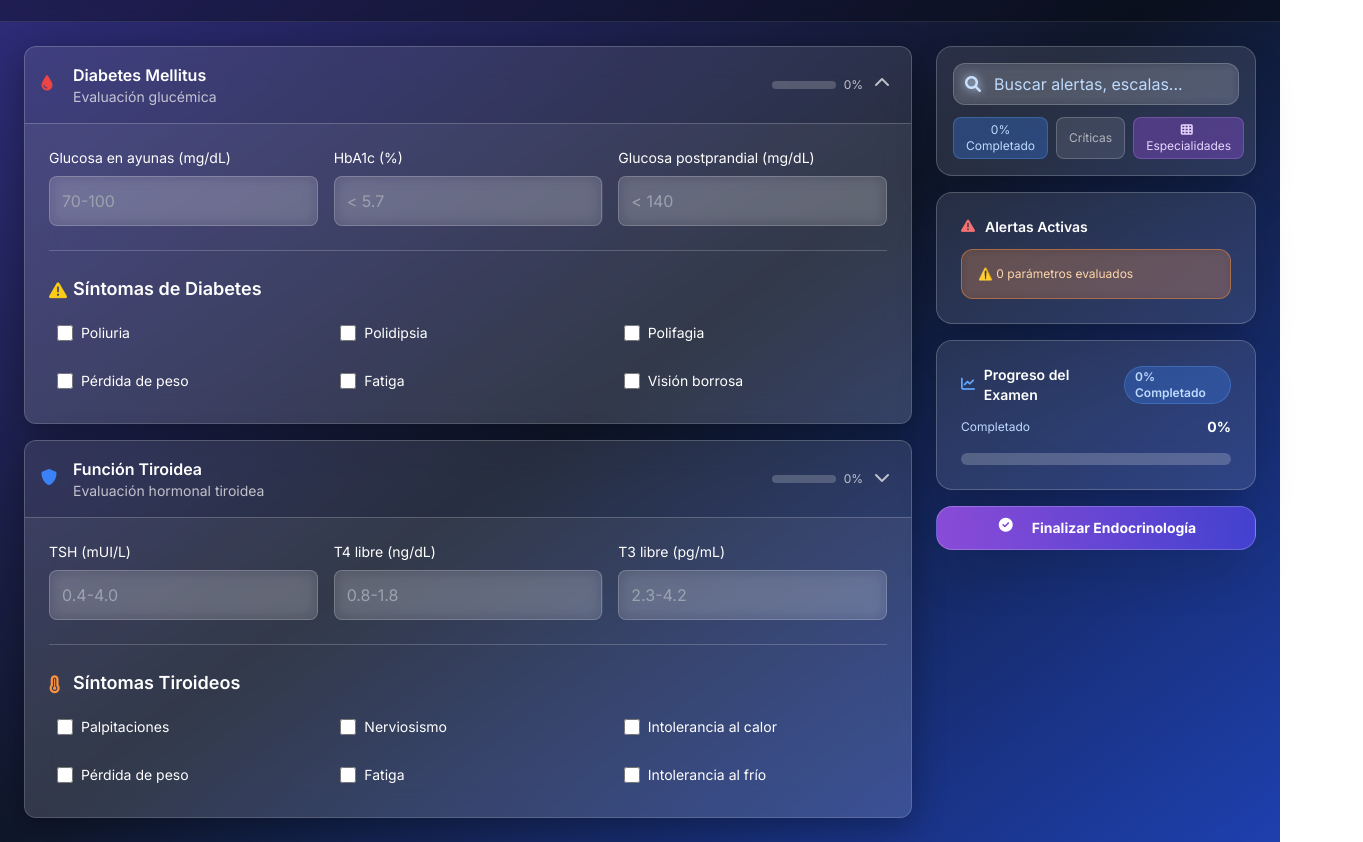
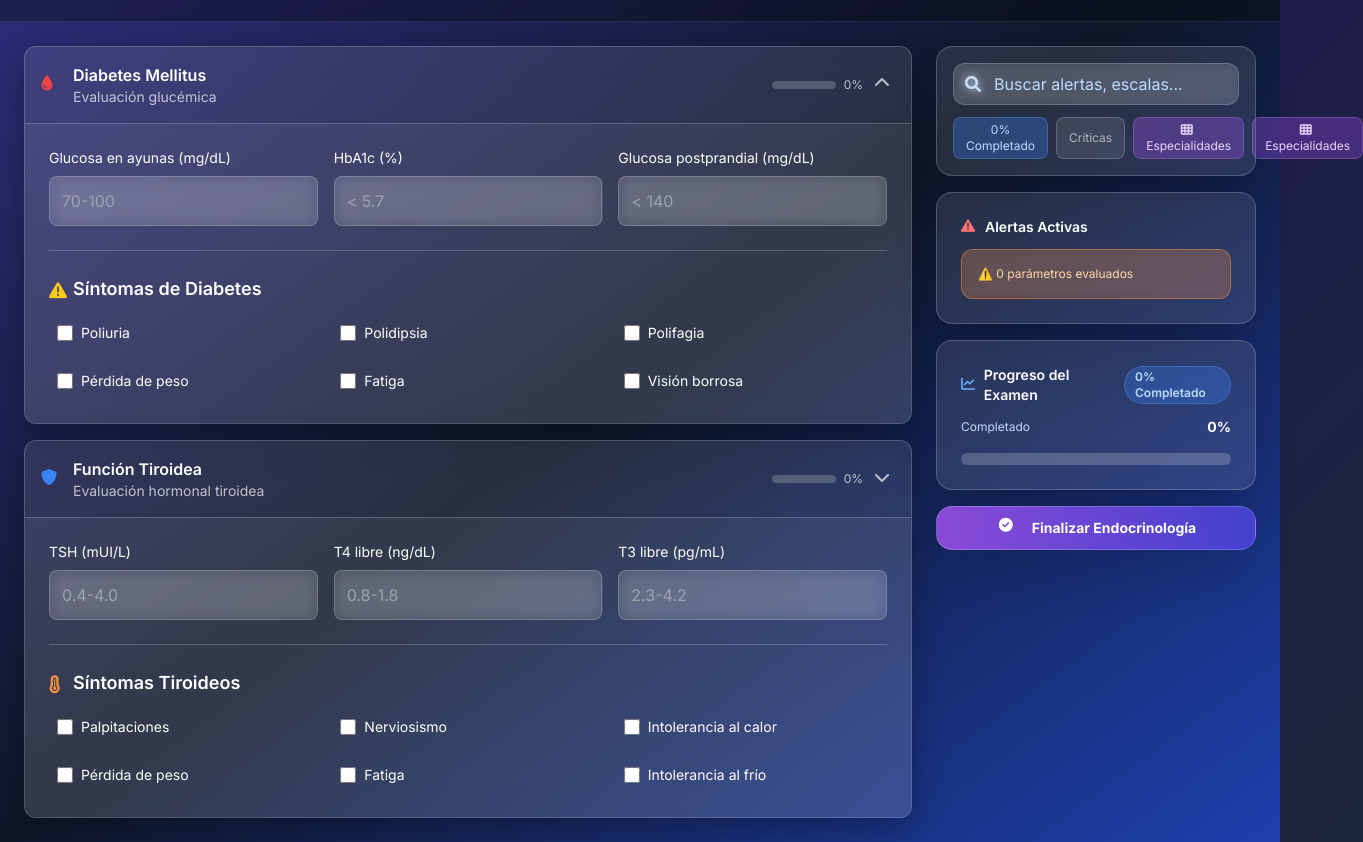
Before and after one commit to safrait633/medscap, a website: page endocrinology_exam.html in a window 1280 px wide. Shown: the part 89-931 px from the top of the page, 1363 px wide, since content can reach past the window. Drawn offline with nearby package versions, Linux system fonts and the light colour scheme.

Commit message:
Agregar botón Especialidades a todas las páginas médicas

```diff
--- a/endocrinology_exam.html
+++ b/endocrinology_exam.html
@@ -355,6 +355,10 @@
                                     <i class="fas fa-th w-3 h-3 mr-1"></i>
                                     Especialidades
                                 </button>
+                                <button class="filter-button px-3 py-1 rounded-lg text-xs transition-colors bg-purple-500/30 text-purple-200 border border-purple-400/30 hover:bg-purple-500/40" data-filter="specialties">
+                                    <i class="fas fa-th w-3 h-3 mr-1"></i>
+                                    Especialidades
+                                </button>
                             </div>
                         </div>
                     </div>
```
Also changed, not shown: hematology_exam.html (+4 -0 lines), infectious_diseases_exam.html (+4 -0 lines), neurology_exam.html (+4 -0 lines), otolaryngology_exam_es.html (+4 -0 lines), pneumology_exam.html (+4 -0 lines), psychiatric_exam_system.html (+4 -0 lines), rheumatology_exam.html (+4 -0 lines).
